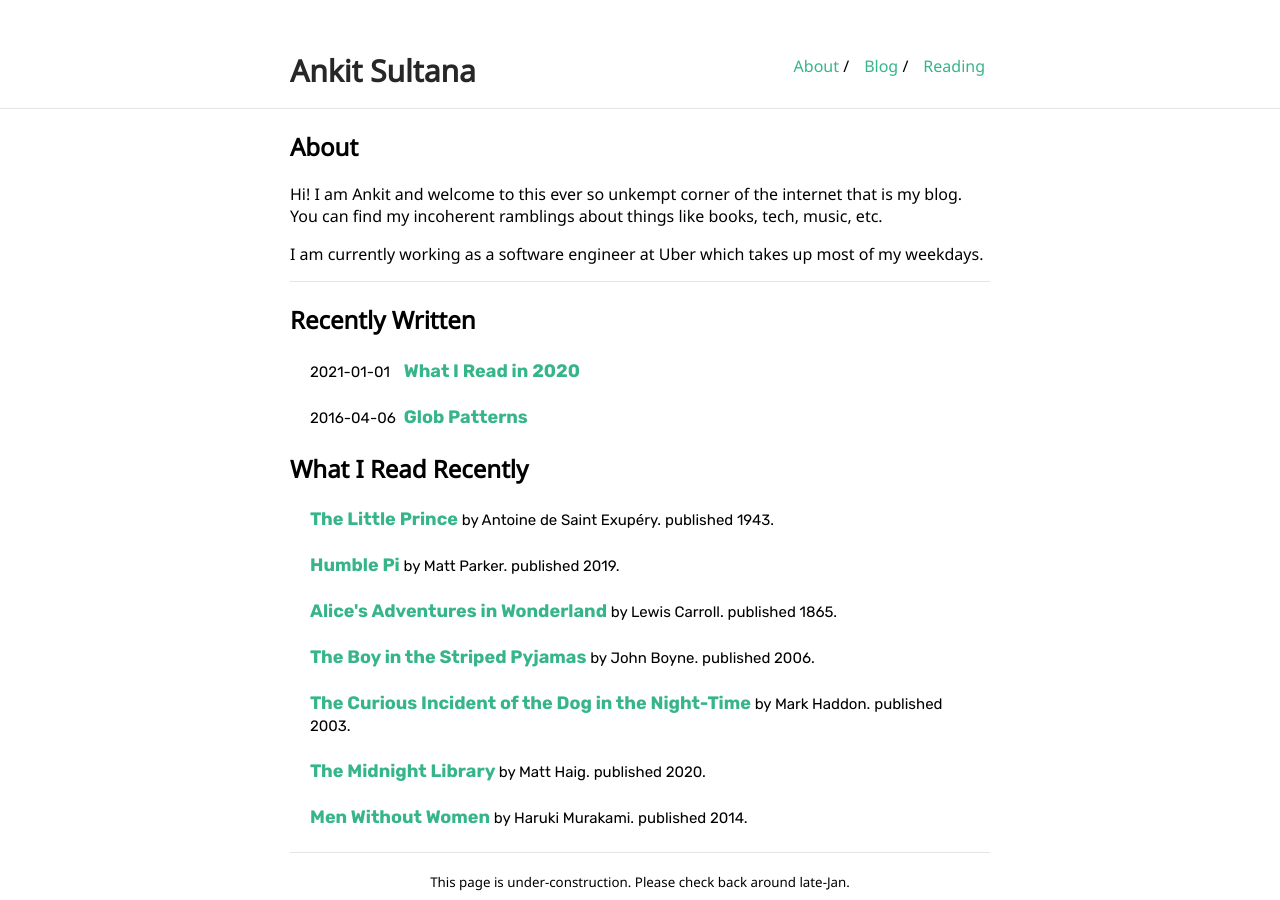
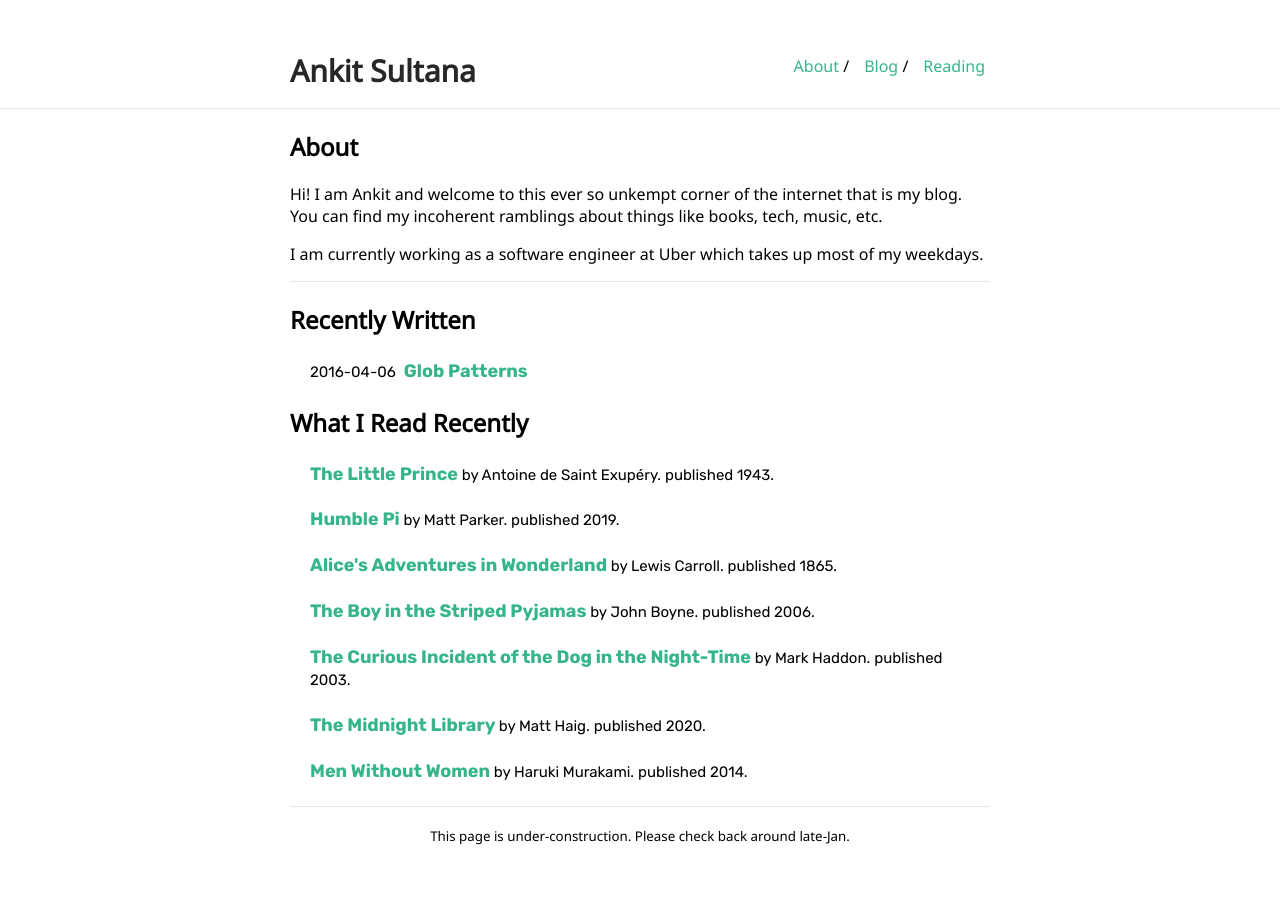
Before and after one commit to ankitsultana/ankitsultana.github.io, a Jekyll site: the page built from index.md, in a window 1280 px wide. Built offline with Jekyll 4.4.1, drawn with Linux system fonts in a browser that asks for light colours; our own code applies the rules of GitHub Pages for plain Markdown files.

Commit message:
Fix recently written on index page

```diff
--- a/index.md
+++ b/index.md
@@ -15,7 +15,7 @@ I am currently working as a software engineer at Uber which takes up most of my
 
 <ul class="related-posts">
 
-{% assign blog_posts = site.posts | where: 'book', nil %}
+{% assign blog_posts = site.posts | where: 'blog_post', true %}
 {% for post in blog_posts limit:3 %}
     <li class="main-page-list">
         <h4>
```
